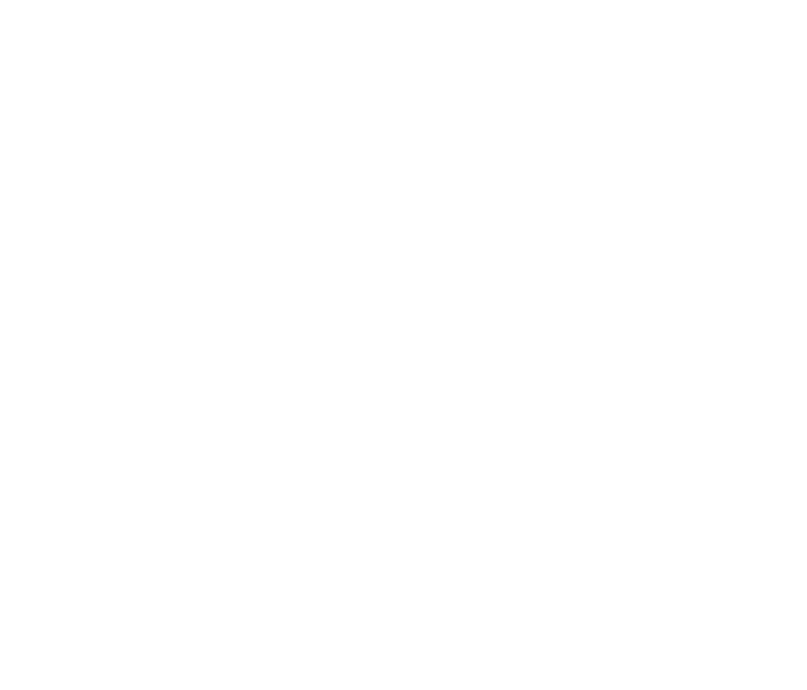
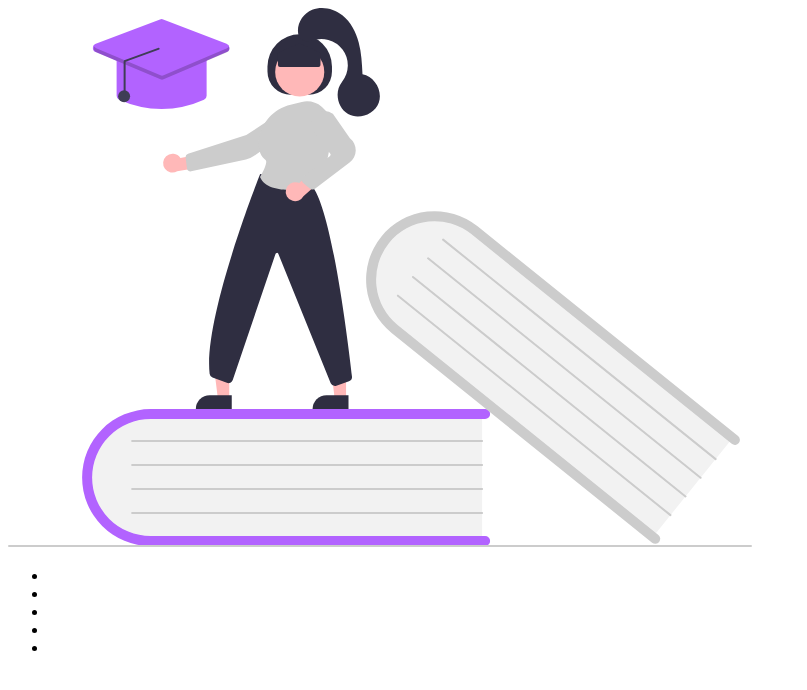
Before and after one commit to ilkiinz/Currency, a plain HTML site: page index.html in a window 1280 px wide. Shown: the whole page, without its empty margins (0-807 px from the left). Drawn offline with Linux system fonts and the light colour scheme.

Commit message:
change logo

```diff
--- a/index.html
+++ b/index.html
@@ -7,6 +7,17 @@
     <title>Document</title>
 </head>
 <body>
-
+ <header>
+    <div class="logo"> <img src="education.svg" alt="logo"></div>
+    <div>
+        <ul>
+            <li></li>
+            <li></li>
+            <li></li>
+            <li></li>
+            <li></li>
+        </ul>
+    </div>
+ </header>
 </body>
 </html>
```
Also changed, not shown: education.svg (added).
